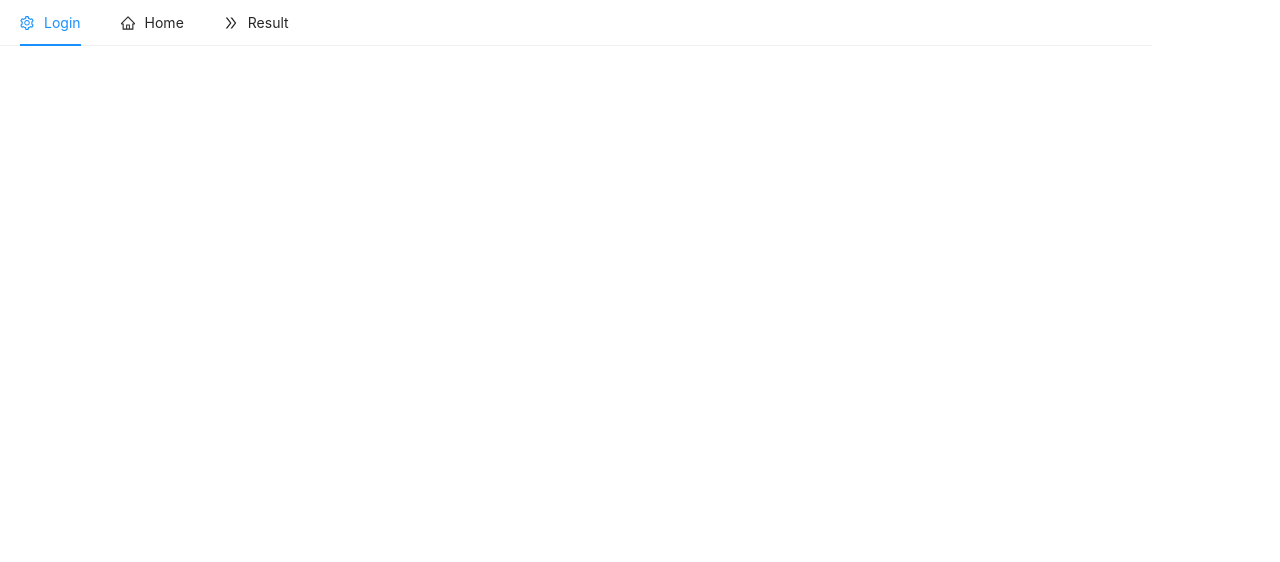
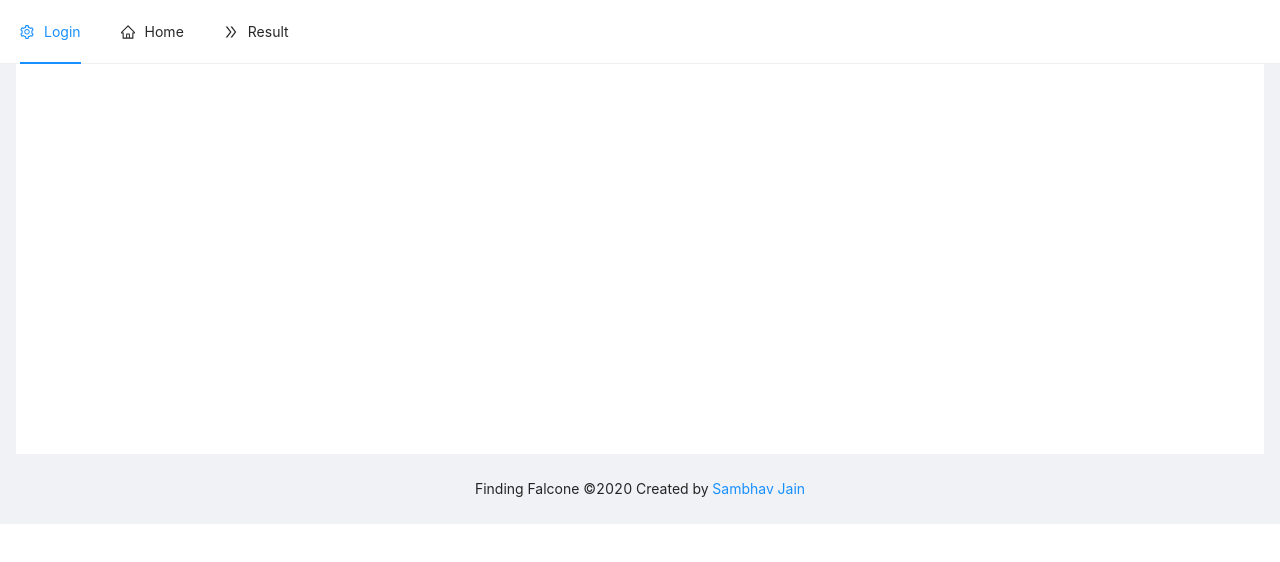
Before and after one commit to sambhav2612/finding-falcone, a React (Create React App) app: page /login in a window 1280 px wide. Shown: the top 562 px of the page. Built offline with nearby package versions, Linux system fonts and the light colour scheme; no server answers.

Commit message:
updated layout

```diff
--- a/src/App.css
+++ b/src/App.css
@@ -1,3 +1,12 @@
-.App {
-  max-width: 90% !important;
+.site-layout-sub-header-background {
+    background: #fff !important;
+    position: fixed;
+    z-index: 1;
+    width: 100%;
+    padding: 0 !important;
+    color: rgba(0, 0, 0, 0) !important;
 }
+
+.site-layout-background {
+    background: #fff !important;
+}
--- a/src/components/Footer/index.tsx
+++ b/src/components/Footer/index.tsx
@@ -0,0 +1,14 @@
+import React from 'react';
+import {Layout} from 'antd';
+
+const {Footer: AntFooter} = Layout;
+
+const Footer = () => {
+  return (
+    <AntFooter style={{textAlign: 'center'}}>Finding Falcone ©2020 Created by{' '}
+      <a href="mailto:sambhavjain2612@gmail.com">Sambhav Jain</a>
+    </AntFooter>
+  );
+};
+
+export default Footer;
--- a/src/components/Header/index.tsx
+++ b/src/components/Header/index.tsx
@@ -1,8 +1,10 @@
 import React, {useEffect, useState} from 'react';
 import {useHistory, useLocation} from "react-router-dom";
-import {Menu, Popconfirm} from 'antd';
+import {Layout, Menu, Popconfirm} from 'antd';
 import {DoubleRightOutlined, HomeOutlined, SettingOutlined} from '@ant-design/icons';
 import {isAuthenticated} from "../../utils/methods";
+
+const {Header: AntHeader} = Layout;
 
 const Header = () => {
   const history = useHistory();
@@ -34,7 +36,7 @@ const Header = () => {
   }
 
   return (
-    <div className="header">
+    <AntHeader className="site-layout-sub-header-background">
       <Menu onClick={handleKey} selectedKeys={[tab.toString()]} mode="horizontal">
         {!loggedIn && <Menu.Item key="login" icon={<SettingOutlined/>}>
           Login
@@ -56,7 +58,7 @@ const Header = () => {
           </Popconfirm>
         </Menu.Item>}
       </Menu>
-    </div>
+    </AntHeader>
   );
 }
 
--- a/src/containers/Page.tsx
+++ b/src/containers/Page.tsx
@@ -1,14 +1,21 @@
 import React from 'react';
+import {Layout} from 'antd';
 import Header from "../components/Header";
+import Footer from "../components/Footer";
+
+const {Content} = Layout;
 
 const Page = (props: any) => {
   return (
-    <div>
+    <Layout>
       <Header/>
-      <div className="children">
-        {props.children}
-      </div>
-    </div>
+      <Content style={{margin: '24px 16px 0'}}>
+        <div className="site-layout-background" style={{padding: 24, minHeight: 430}}>
+          {props.children}
+        </div>
+      </Content>
+      <Footer/>
+    </Layout>
   );
 };
 
--- a/src/index.css
+++ b/src/index.css
@@ -1,4 +1,4 @@
-body {
+html, body {
   margin: 0;
   font-family: -apple-system, BlinkMacSystemFont, 'Segoe UI', 'Roboto', 'Oxygen',
     'Ubuntu', 'Cantarell', 'Fira Sans', 'Droid Sans', 'Helvetica Neue',
@@ -6,8 +6,3 @@ body {
   -webkit-font-smoothing: antialiased;
   -moz-osx-font-smoothing: grayscale;
 }
-
-code {
-  font-family: source-code-pro, Menlo, Monaco, Consolas, 'Courier New',
-    monospace;
-}
```
